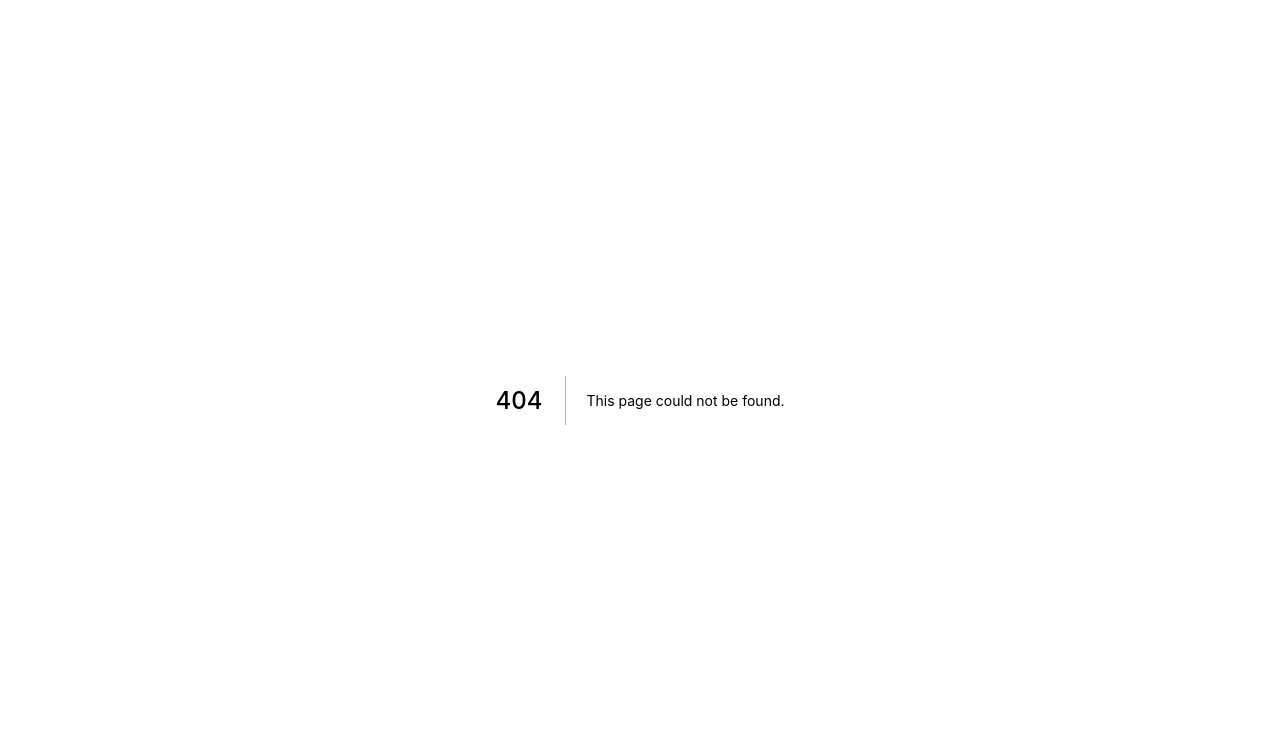
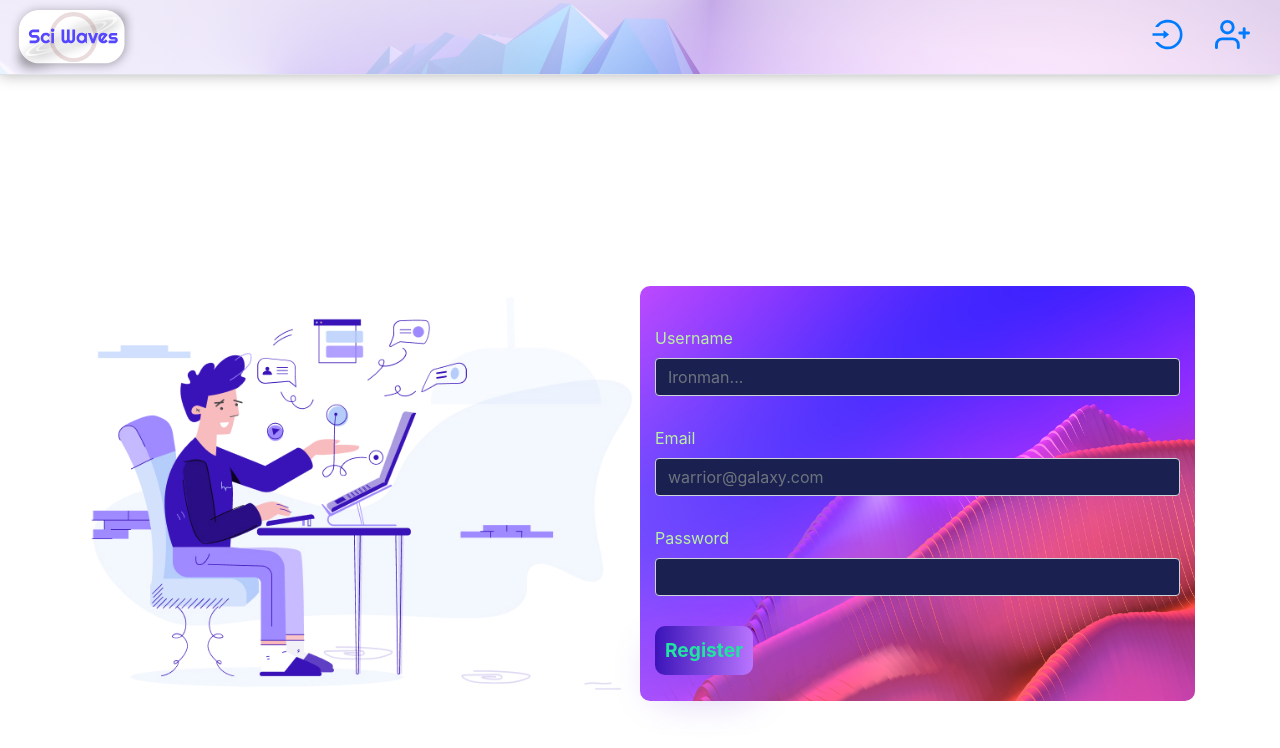
Before and after one commit to PetrovIlyuha/sci-waves, a Next.js app in the folder client/: page /register in a window 1280 px wide. Before the commit this address had no page. Shown: the top 748 px of the page. Built offline with nearby package versions, Linux system fonts and the light colour scheme.

Commit message:
register form component handling form state with useState hook

```diff
--- /dev/null
+++ b/client/pages/register.jsx
@@ -0,0 +1,84 @@
+import { useState } from "react";
+import Layout from "../components/Layout";
+
+const Register = () => {
+  const [formState, setFormState] = useState({
+    name: "",
+    email: "",
+    password: "",
+    error: "",
+    success: "",
+    buttonText: "Register",
+  });
+
+  const { name, email, password, error, success, buttonText } = formState;
+
+  const handleFormInputChange = (name) => (e) => {
+    setFormState({
+      ...formState,
+      [name]: e.target.value,
+      error: "",
+      success: "",
+      buttonText: "Register",
+    });
+  };
+
+  const handleFormSubmit = (e) => {
+    e.preventDefault();
+    console.log(name, email, password);
+  };
+
+  console.log(formState);
+  const registerForm = () => (
+    <form onSubmit={handleFormSubmit}>
+      <div className="form-group">
+        <label htmlFor="name">Username</label>
+        <input
+          onChange={handleFormInputChange("name")}
+          type="text"
+          value={name}
+          id="name"
+          className="form-control"
+          placeholder="Ironman..."
+        />
+      </div>
+      <div className="form-group">
+        <label htmlFor="email">Email</label>
+        <input
+          onChange={handleFormInputChange("email")}
+          type="email"
+          value={email}
+          id="email"
+          className="form-control"
+          placeholder="warrior@galaxy.com"
+        />
+      </div>
+      <div className="form-group">
+        <label htmlFor="password">Password</label>
+        <input
+          type="password"
+          value={password}
+          id="password"
+          className="form-control"
+          onChange={handleFormInputChange("password")}
+        />
+      </div>
+      <div className="form-group">
+        <button className="btn mx-auto btn-outline-warning">
+          {buttonText}
+        </button>
+      </div>
+    </form>
+  );
+
+  return (
+    <Layout>
+      <div className="register__page_layout">
+        <div className="register-page-person col-md-6 mt-5"></div>
+        <div className="register-overlay col-md-6 mt-5">{registerForm()}</div>
+      </div>
+    </Layout>
+  );
+};
+
+export default Register;
```
